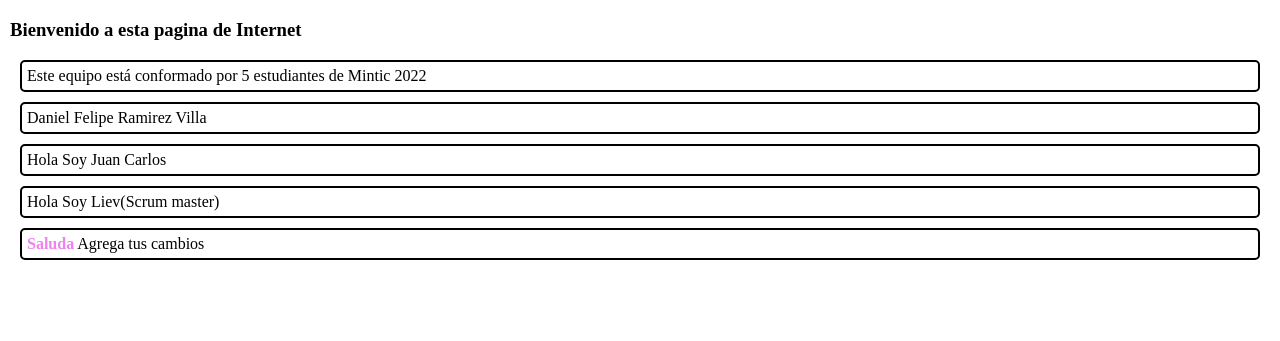
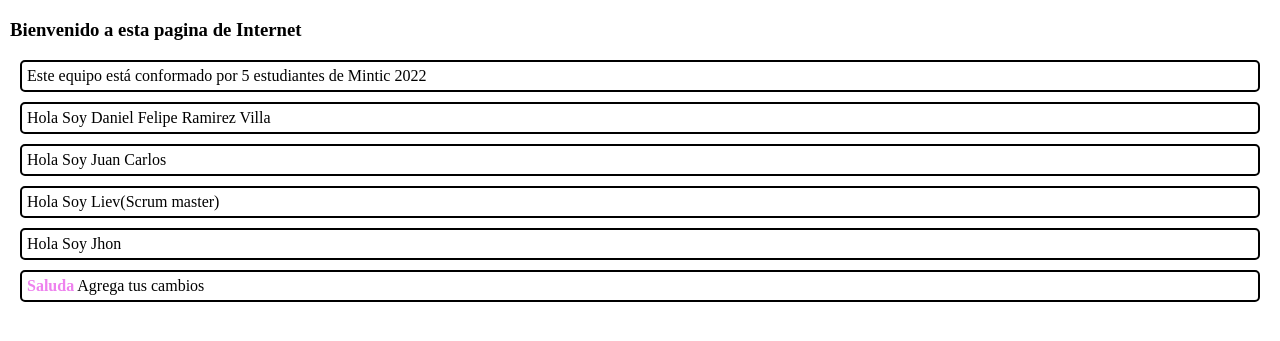
Before and after one commit to The-Horus-Team/demo-repository, a website: page index.html in a window 1280 px wide. Shown: the part 61-402 px from the top of the page. Drawn offline with Linux system fonts and the light colour scheme.

Commit message:
Modificado por JhonLopez

```diff
--- a/index.html
+++ b/index.html
@@ -24,9 +24,10 @@
     <h1>The Horus Team</h1>
     <h3>Bienvenido a esta pagina de Internet</h3>
     <p>Este equipo está conformado por 5 estudiantes de Mintic 2022</p>
-    <p>Daniel Felipe Ramirez Villa</p>
+    <p>Hola Soy Daniel Felipe Ramirez Villa</p>
     <p>Hola Soy Juan Carlos</p>
     <p>Hola Soy Liev(Scrum master)</p>
+    <p>Hola Soy Jhon</p>
     <p><span style="color:violet;font-weight: bolder;font-size: 30;">Saluda</span>
         Agrega tus cambios
     </p>
```
